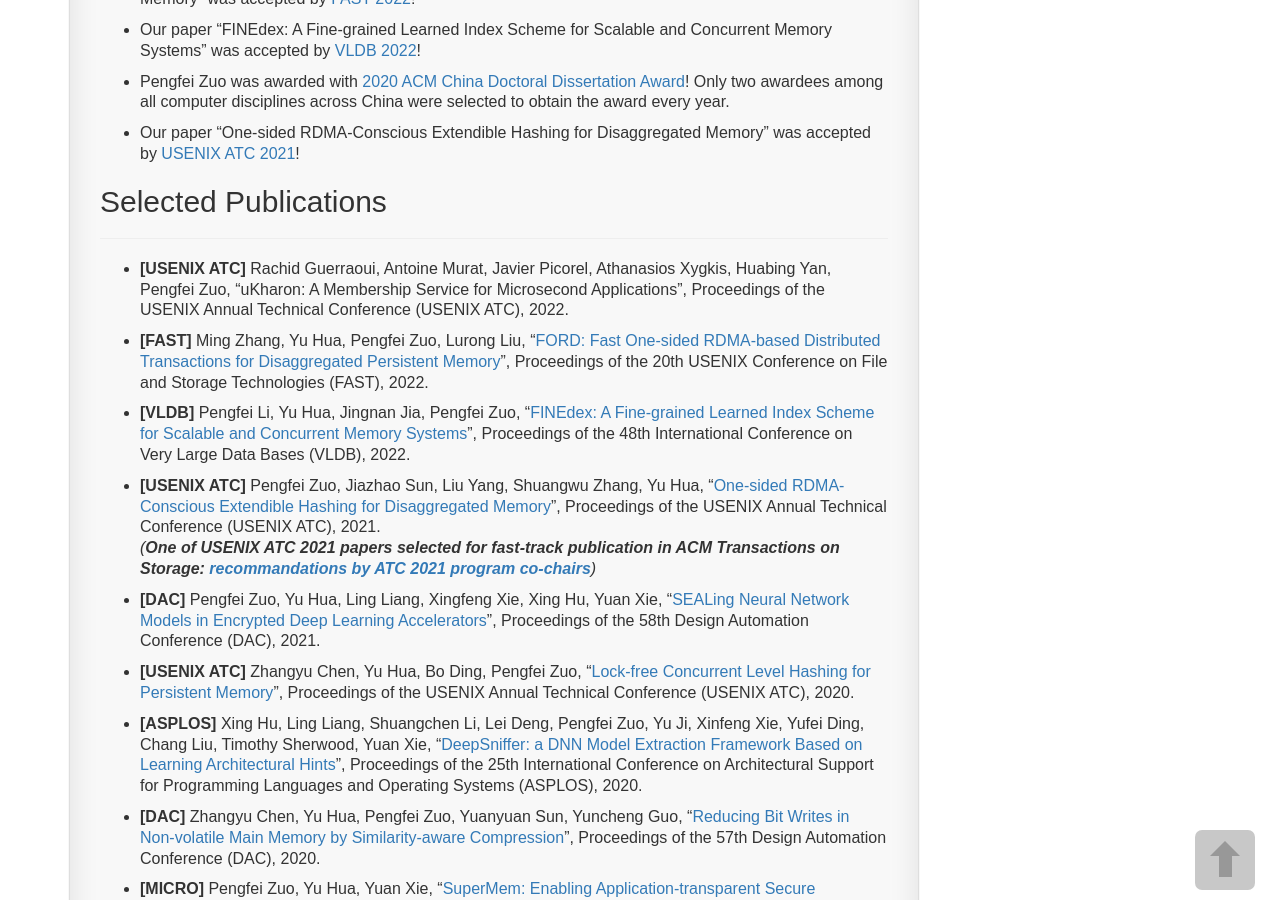
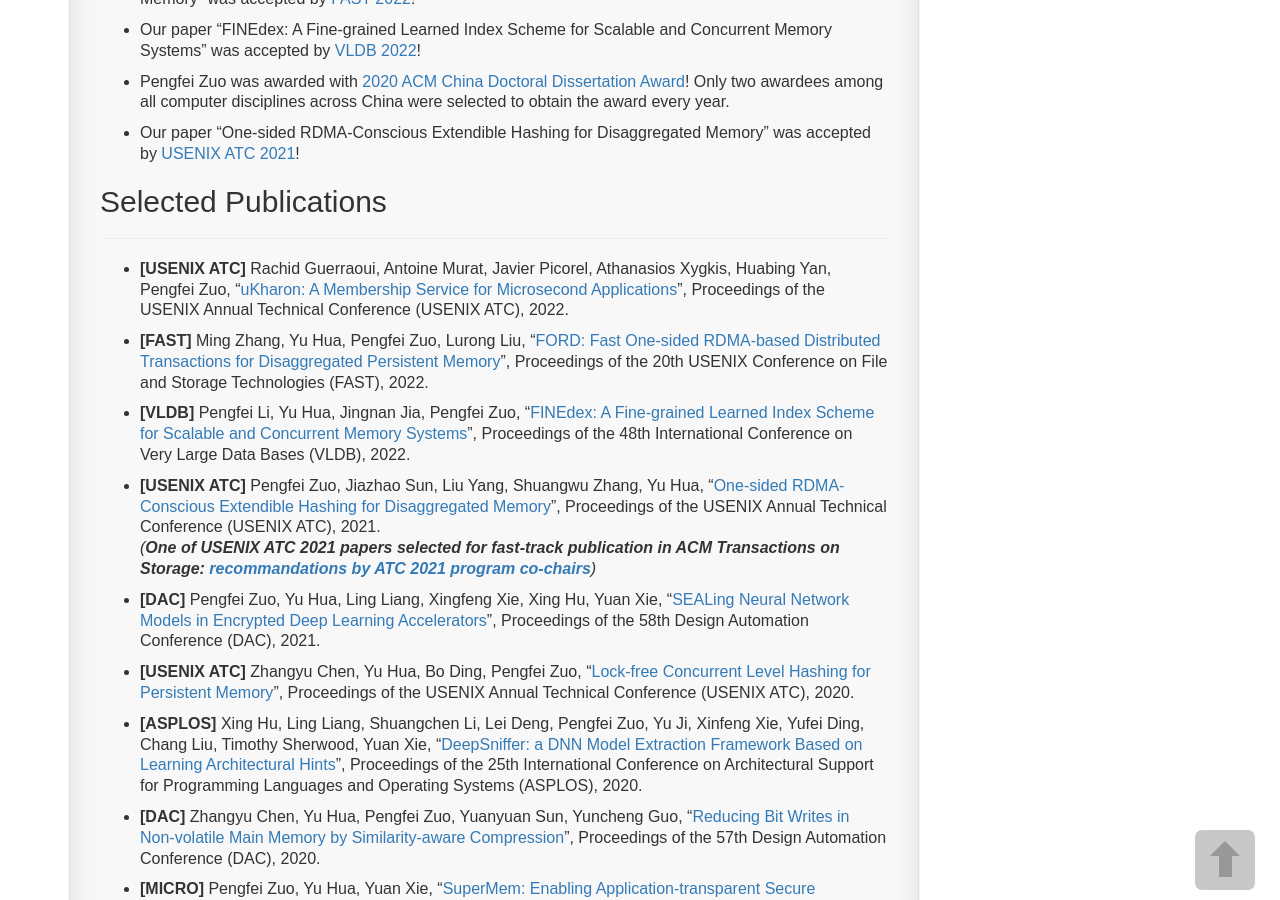
Before and after one commit to Menguozi/Menguozi.github.io, a Jekyll site: the page built from pages/1_homepage.md, in a window 1280 px wide and 900 px high, scrolled down 777 px. Built offline with Jekyll 4.4.1, drawn with Linux system fonts in a browser that asks for light colours; comment, search, counter and statistics services are not loaded; part of the change alters nothing that is shown.

```diff
--- a/pages/1_homepage.md
+++ b/pages/1_homepage.md
@@ -35,7 +35,7 @@ permalink: /homepage/
 ## Selected Publications
 
 ---
-* **[USENIX ATC]** Rachid Guerraoui, Antoine Murat, Javier Picorel, Athanasios Xygkis, Huabing Yan, Pengfei Zuo, "uKharon: A Membership Service for Microsecond Applications", Proceedings of the USENIX Annual Technical Conference (USENIX ATC), 2022.
+* **[USENIX ATC]** Rachid Guerraoui, Antoine Murat, Javier Picorel, Athanasios Xygkis, Huabing Yan, Pengfei Zuo, "[uKharon: A Membership Service for Microsecond Applications](https://www.usenix.org/conference/atc22/presentation/guerraoui)", Proceedings of the USENIX Annual Technical Conference (USENIX ATC), 2022.
 
 * **[FAST]** Ming Zhang, Yu Hua, Pengfei Zuo, Lurong Liu, "[FORD: Fast One-sided RDMA-based Distributed Transactions for Disaggregated Persistent Memory](https://csyhua.github.io/csyhua/hua-fast2022.pdf)", Proceedings of the 20th USENIX Conference on File and Storage Technologies (FAST), 2022.
 
```
